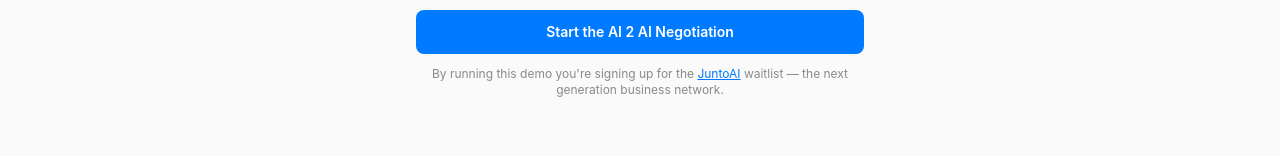
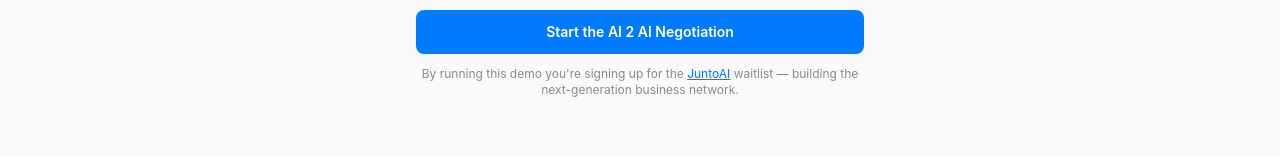
Before and after one commit to JuntoAI/JuntoAI-A2A, a Next.js app in the folder frontend/: page / in a window 1280 px wide. Shown: the part 566-722 px from the top of the page. Built offline with nearby package versions, Linux system fonts and the light colour scheme.

Commit message:
copy(frontend): fix waitlist subline — building, not is

```diff
--- a/frontend/components/WaitlistForm.tsx
+++ b/frontend/components/WaitlistForm.tsx
@@ -85,7 +85,7 @@ export default function WaitlistForm() {
         >
           JuntoAI
         </a>{" "}
-        waitlist — the next generation business network.
+        waitlist — building the next-generation business network.
       </p>
     </form>
   );
```
